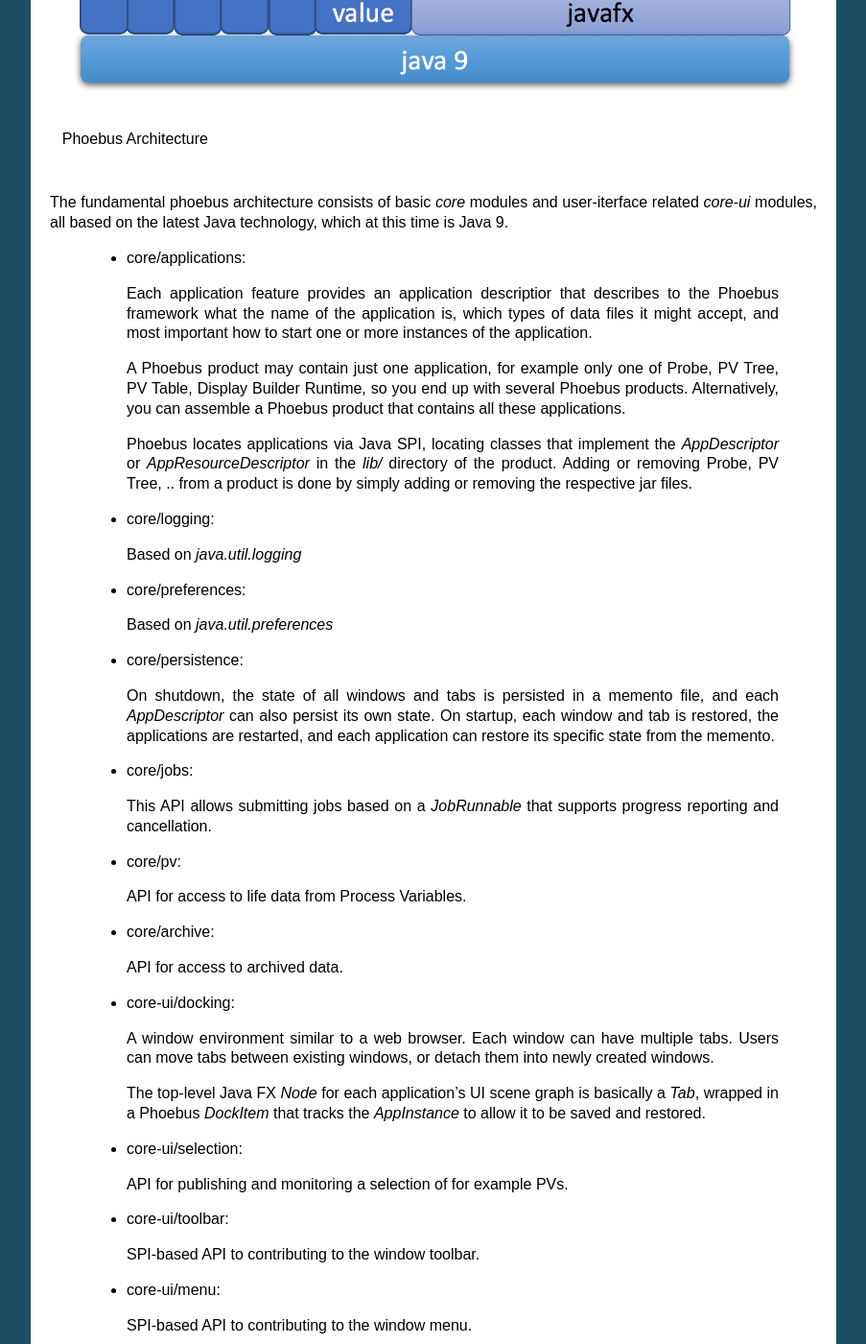
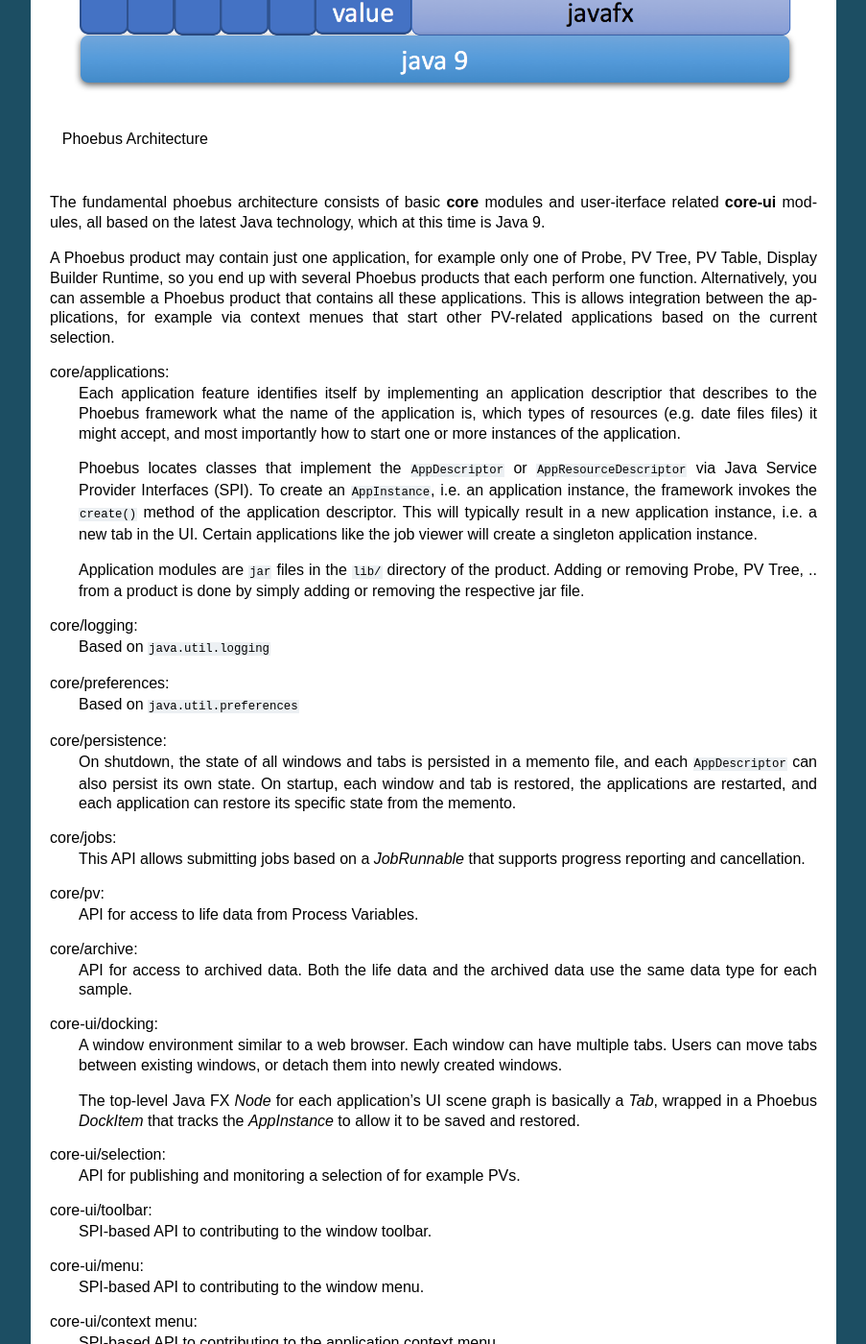
Before and after one commit to kasemir/phoebus-doc, a Sphinx documentation site: the page built from source/architecture.rst, in a window 1280 px wide and 1400 px high, scrolled down 649 px. Shown: the whole window at 96% size, without its empty margins (198-1101 px from the left). Built offline with Sphinx 7.4.7, drawn with Linux system fonts in a browser that asks for light colours.

Commit message:
arch reformat

```diff
--- a/source/architecture.rst
+++ b/source/architecture.rst
@@ -5,62 +5,63 @@
 
     Phoebus Architecture
 
-The fundamental phoebus architecture consists of basic *core* modules
-and user-iterface related *core-ui* modules, all based on the latest
+The fundamental phoebus architecture consists of basic **core** modules
+and user-iterface related **core-ui** modules, all based on the latest
 Java technology, which at this time is Java 9.
 
- * core/applications:
+A Phoebus product may contain just one application,
+for example only one of Probe, PV Tree, PV Table, Display Builder Runtime,
+so you end up with several Phoebus products that each perform one function.
+Alternatively, you can assemble a Phoebus product that
+contains all these applications. This is allows integration between the applications,
+for example via context menues that start other PV-related applications based
+on the current selection.
 
-   Each application feature provides an application descriptior
+core/applications:
+   Each application feature identifies itself by implementing an application descriptior
    that describes to the Phoebus framework what the name of
-   the application is, which types of data files it might accept,
-   and most important how to start one or more instances
+   the application is, which types of resources (e.g. date files files) it might accept,
+   and most importantly how to start one or more instances
    of the application.
 
-   A Phoebus product may contain just one application,
-   for example only one of Probe, PV Tree, PV Table, Display Builder Runtime,
-   so you end up with several Phoebus products.
-   Alternatively, you can assemble a Phoebus product that
-   contains all these applications.
+   Phoebus locates classes that implement the ``AppDescriptor`` or ``AppResourceDescriptor``
+   via Java Service Provider Interfaces (SPI).
+   To create an ``AppInstance``, i.e. an application instance, the framework invokes
+   the ``create()`` method of the application descriptor.
+   This will typically result in a new application instance, i.e. a new tab in the UI.
+   Certain applications like the job viewer will create a singleton application instance.
 
-   Phoebus locates applications via Java SPI, locating
-   classes that implement the *AppDescriptor* or *AppResourceDescriptor*
-   in the `lib/` directory of the product.
+   Application modules are ``jar`` files in the ``lib/`` directory of the product.
    Adding or removing Probe, PV Tree, .. from a product
-   is done by simply adding or removing the respective jar files.
+   is done by simply adding or removing the respective jar file.
 
- * core/logging:
+core/logging:
+   Based on ``java.util.logging``
 
-   Based on `java.util.logging`
+core/preferences:
+   Based on ``java.util.preferences``
 
- * core/preferences:
-
-   Based on `java.util.preferences`
-
- * core/persistence:
-
+core/persistence:
    On shutdown, the state of all windows and tabs is persisted
-   in a memento file, and each *AppDescriptor* can also
+   in a memento file, and each ``AppDescriptor`` can also
    persist its own state.
    On startup, each window and tab is restored,
    the applications are restarted, and each application
    can restore its specific state from the memento.
 
- * core/jobs:
-
+core/jobs:
    This API allows submitting jobs based on a `JobRunnable`
    that supports progress reporting and cancellation.
 
- * core/pv:
-
+core/pv:
    API for access to life data from Process Variables.
 
- * core/archive:
+core/archive:
+   API for access to archived data.
+   Both the life data and the archived data use
+   the same data type for each sample.
 
-   API for access to archived data.
-
- * core-ui/docking:
-
+core-ui/docking:
    A window environment similar to a web browser.
    Each window can have multiple tabs.
    Users can move tabs between existing windows,
@@ -71,31 +72,24 @@
    wrapped in a Phoebus *DockItem* that tracks the
    *AppInstance* to allow it to be saved and restored.
 
- * core-ui/selection:
-
+core-ui/selection:
    API for publishing and monitoring a selection of
    for example PVs.
 
- * core-ui/toolbar:
-
+core-ui/toolbar:
    SPI-based API to contributing to the window toolbar.
 
- * core-ui/menu:
-
+core-ui/menu:
    SPI-based API to contributing to the window menu.
 
- * core-ui/context menu:
-
+core-ui/context menu:
    SPI-based API to contributing to the application context menu.
 
- * core-ui/logging configuration:
-
+core-ui/logging configuration:
    UI for configuring logging.
 
- * core-ui/job viewer:
-
+core-ui/job viewer:
    UI for viewing the progress of jobs, allowing cancellation.
 
- * core-ui/pv list:
-
+core-ui/pv list:
    UI for viewing active PVs and their connection state.
```
